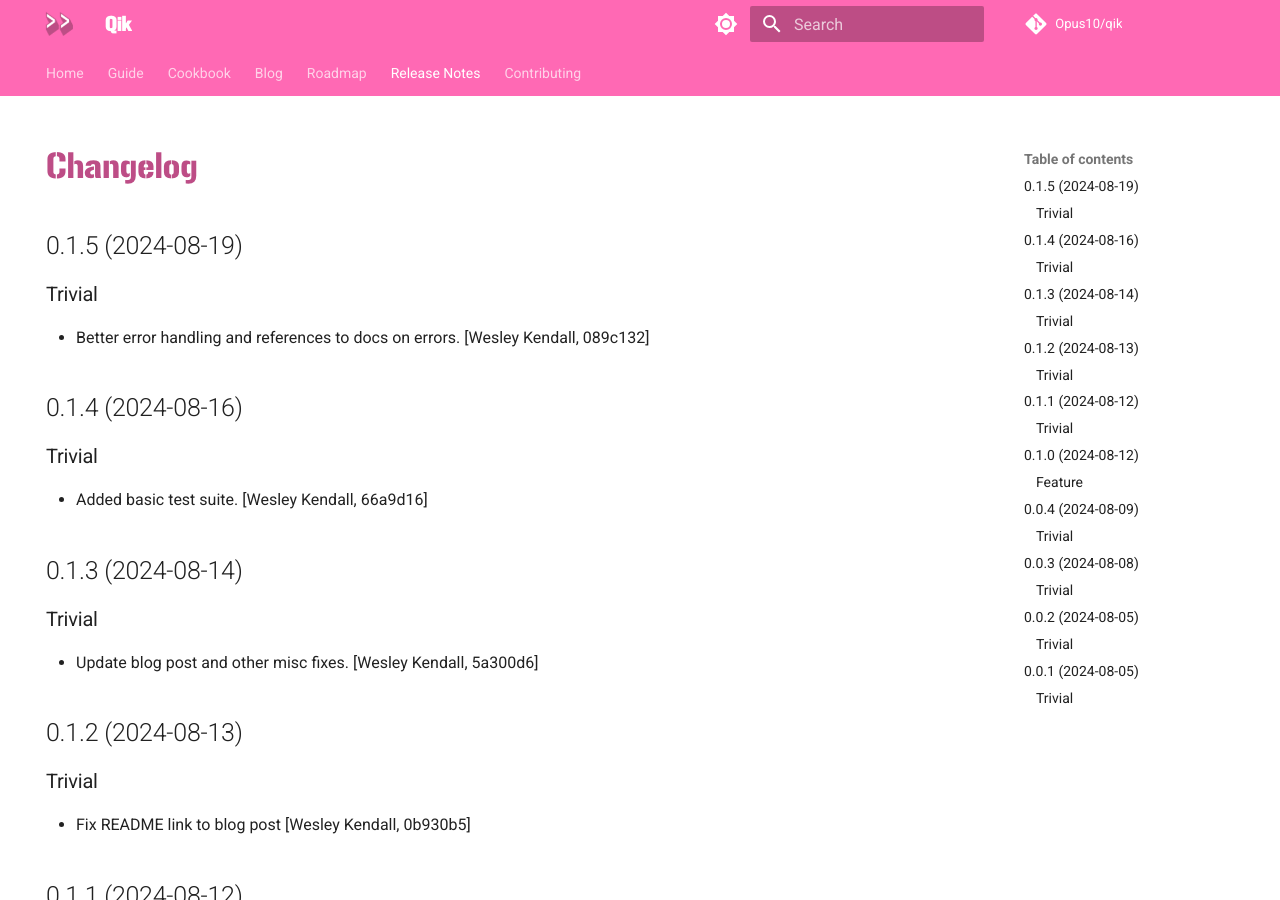
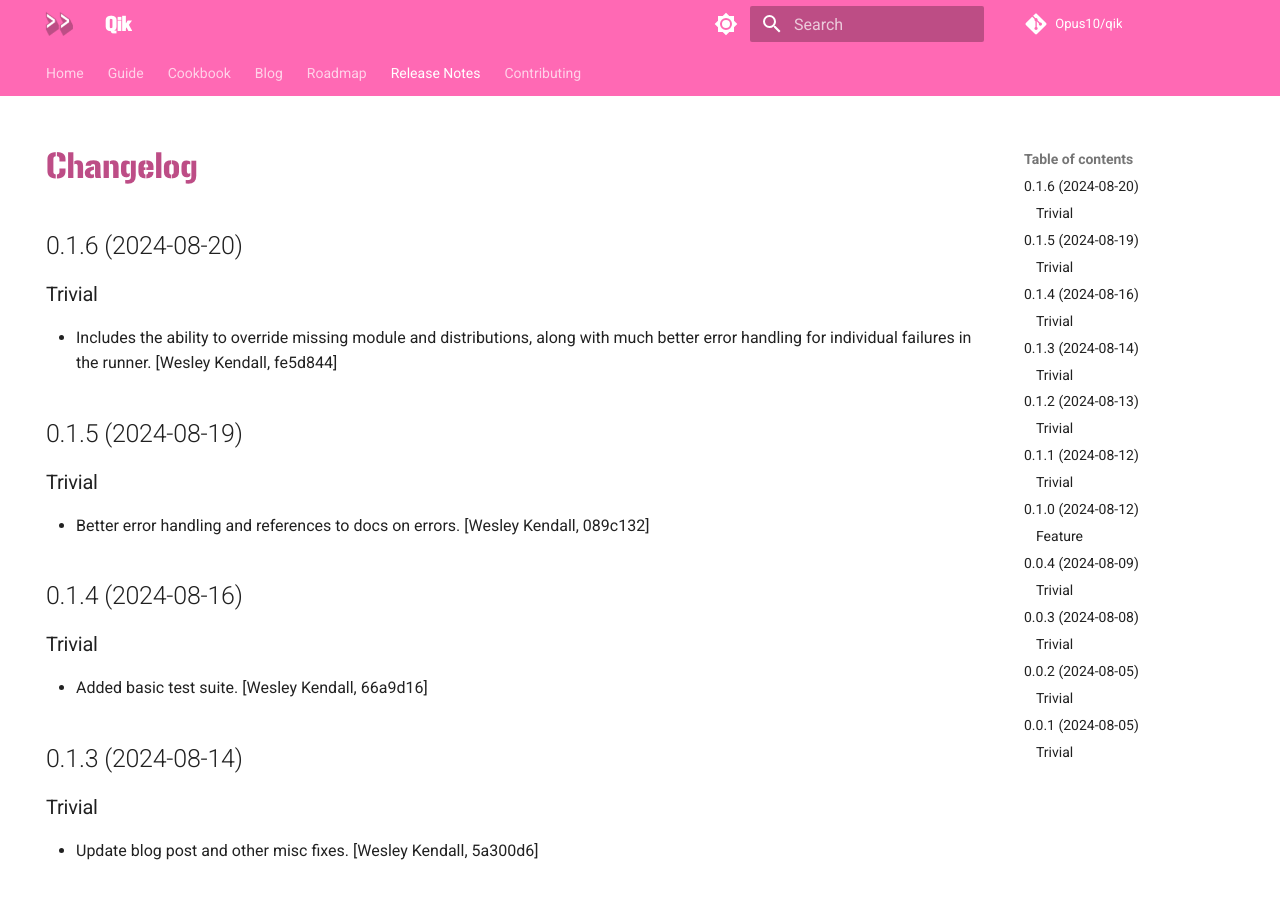
Before and after one commit to Opus10/qik, an MkDocs documentation site: the page built from docs/release_notes.md, in a window 1280 px wide and 900 px high. Built offline with MkDocs 1.6.1 and Material for MkDocs 9.7.7, drawn with Linux system fonts in a browser that asks for light colours; comment, search, counter and statistics services are not loaded.

Commit message:
Release version 0.1.6 [skip ci]
Type: trivial

```diff
--- a/docs/release_notes.md
+++ b/docs/release_notes.md
@@ -5,6 +5,12 @@ hide:
 
 
 # Changelog
+
+## 0.1.6 (2024-08-20)
+
+### Trivial
+
+  - Includes the ability to override missing module and distributions, along with much better error handling for individual failures in the runner. [Wesley Kendall, fe5d844]
 
 ## 0.1.5 (2024-08-19)
 
--- a/pyproject.toml
+++ b/pyproject.toml
@@ -27,7 +27,7 @@ packages = [
 exclude = [
   "*/tests/"
 ]
-version = "0.1.5"
+version = "0.1.6"
 description = "Run cached commands in your modular monorepo."
 authors = ["Opus 10 Engineering"]
 classifiers = [
```
Also changed, not shown: CHANGELOG.md (+6 -0 lines).
